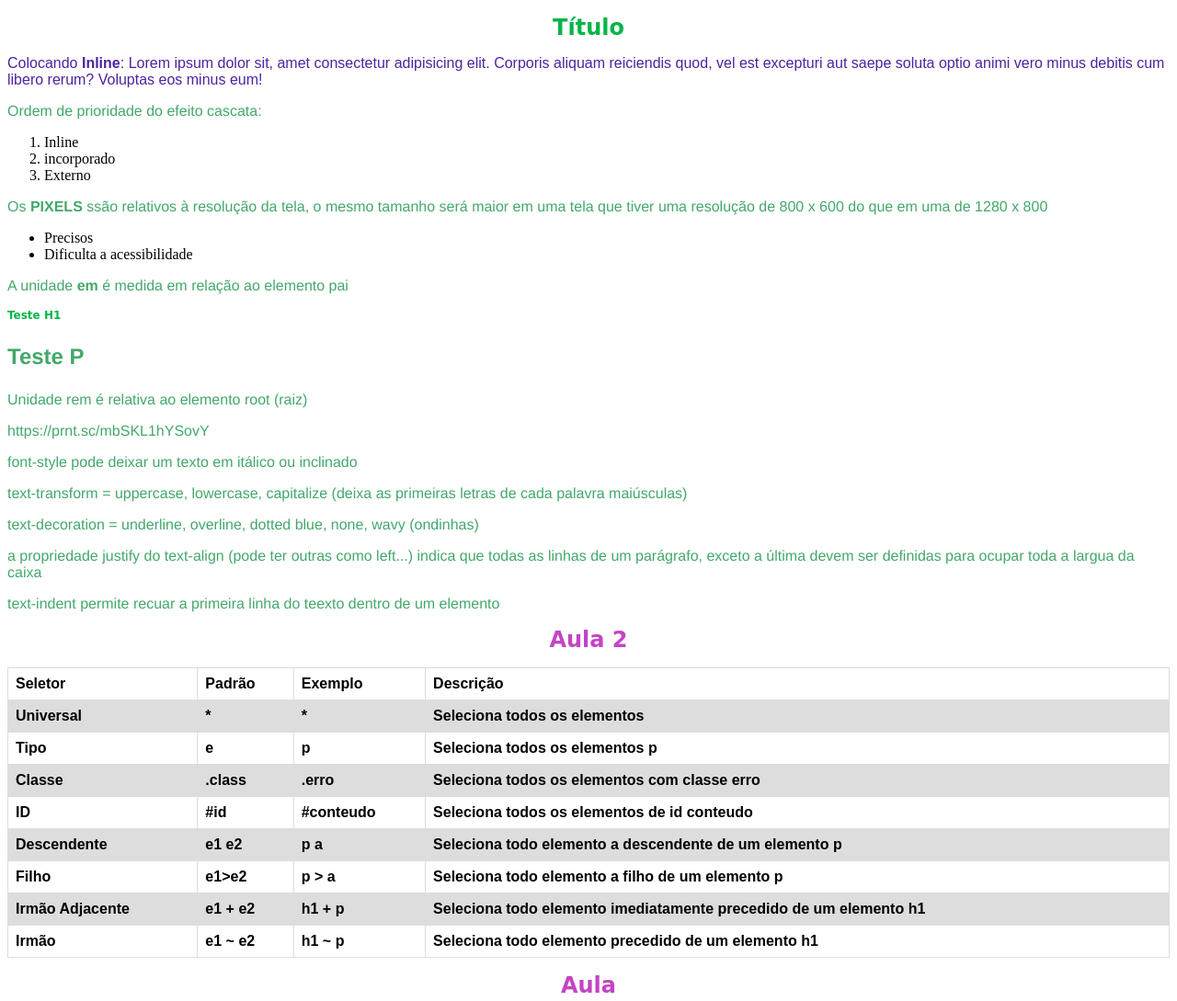
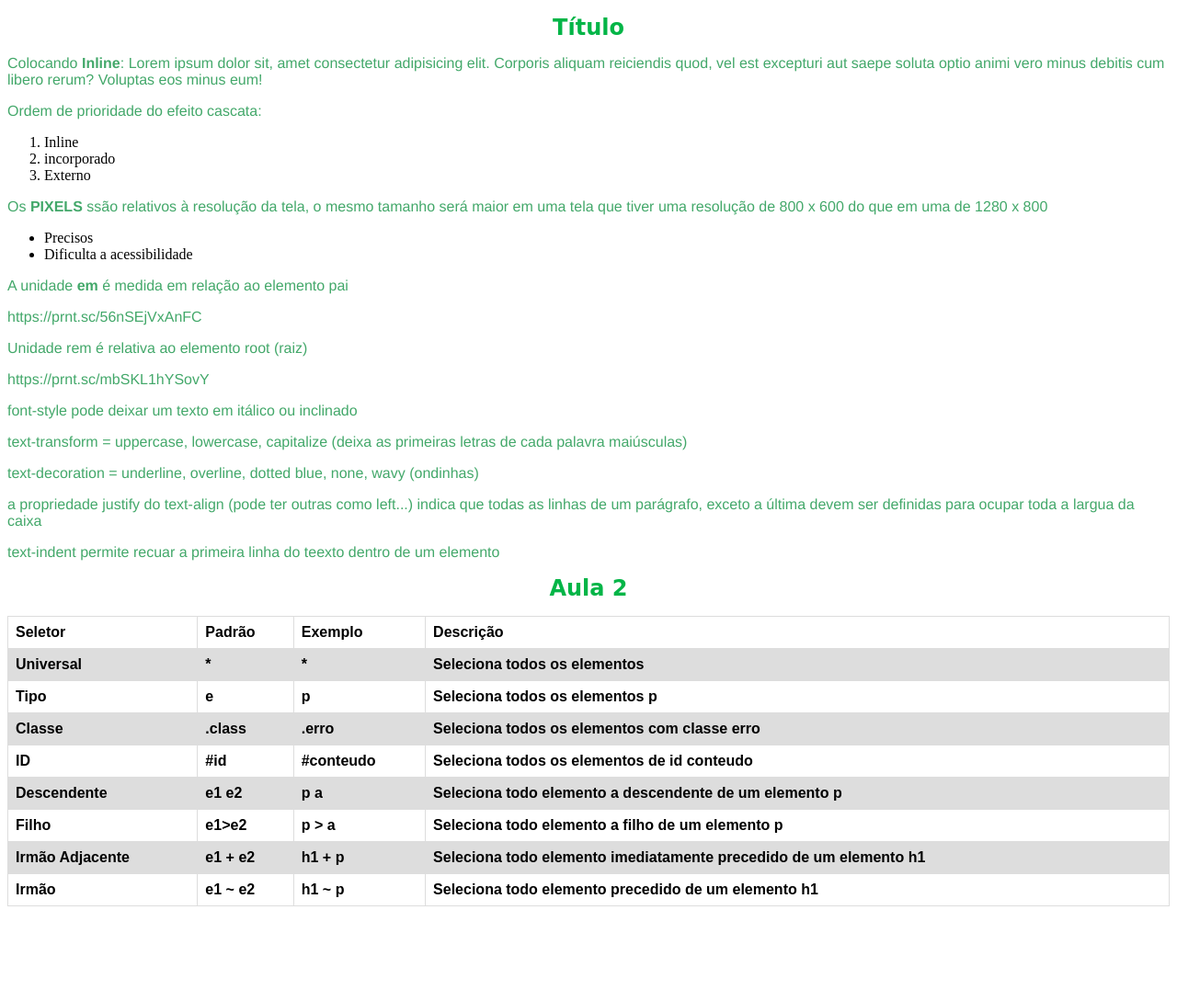
Before and after one commit to GusttavoSoares/exercicios-aw1, a plain HTML site: page 2BIM/Treino-Parelelo/html.html in a window 1280 px wide. Shown: the whole page at 92% size. After the commit the page ends 994 px from the top, so only its background shows below. Drawn offline with Linux system fonts and the light colour scheme.

Commit message:
adicionando css externo

```diff
--- a/2BIM/Treino-Parelelo/css/styles.css
+++ b/2BIM/Treino-Parelelo/css/styles.css
@@ -0,0 +1,40 @@
+/*
+TESTAR UM DE CADA VEZ
+article a {background: red;}
+ article p b {background: red;}
+ article p > b {background: red;}
+ article p > a {background: red;}
+ article h3 + p {background: red;}
+ article p + p {background: red;}
+ article h3 ~ p {background: red;}
+*/
+
+h1 {
+  font-family: cursive;
+  font-size: 24px;
+  font-weight: 900;
+  color: #02b547;
+  text-align: center;
+}
+
+p {
+  color: #43a86a;
+  font-family: "Franklin Gothic Medium", fantasy;
+}
+
+table {
+  font-family: arial, sans-serif;
+  border-collapse: collapse;
+  width: 100%;
+}
+
+td,
+th {
+  border: 1px solid #dddddd;
+  text-align: left;
+  padding: 8px;
+}
+
+tr:nth-child(even) {
+  background-color: #dddddd;
+}
--- a/2BIM/Treino-Parelelo/html.html
+++ b/2BIM/Treino-Parelelo/html.html
@@ -7,45 +7,12 @@
     <meta name="viewport" content="width=device-width, initial-scale=1.0">
     <title>Página treino</title>
     <!-- adicionando css externo-->
-    <link hrf="css/styles.css" type="text/css" rel="stylesheet">
+    <link href="css/styles.css" type="text/css" rel="stylesheet">
 </head>
 
 <body>
-    <!-- adicionando css interno/incorporado, só tem efeito nessa página e não pode ser reaproveitado-->
-    <style>
-        h1 {
-            font-family: cursive;
-            font-size: 24px;
-            font-weight: 900;
-            color: #02b547;
-        }
-
-        p {
-            color: #43a86a;
-            font-family: "Franklin Gothic Medium", fantasy;
-        }
-
-        table {
-            font-family: arial, sans-serif;
-            border-collapse: collapse;
-            width: 100%;
-        }
-
-        td,
-        th {
-            border: 1px solid #dddddd;
-            text-align: left;
-            padding: 8px;
-        }
-
-        tr:nth-child(even) {
-            background-color: #dddddd;
-        }
-    </style>
-
-    <h1 style="text-align: center">Título</h1>
-    <!-- adicionando css inline-->
-    <p style="color: #4d24a0; font-family: Fantasy">Colocando <b>Inline</b>: Lorem ipsum dolor sit, amet consectetur
+    <h1>Título</h1>
+    <p>Colocando <b>Inline</b>: Lorem ipsum dolor sit, amet consectetur
         adipisicing elit. Corporis aliquam reiciendis quod, vel est excepturi aut saepe soluta optio animi vero minus
         debitis cum libero rerum? Voluptas eos minus eum! </p>
 
@@ -67,11 +34,7 @@
     <p>A unidade <b>em</b> é medida em relação ao elemento pai
     <p>
 
-    <h1 style="font-size: 12px">
-        Teste H1
-        <p style="font-size: 2em">Teste P</p>
-        <!--2em corresponde a 24px-->
-    </h1>
+    <p>https://prnt.sc/56nSEjVxAnFC</p>
 
     <p>Unidade rem é relativa ao elemento root (raiz)</p>
     <p> https://prnt.sc/mbSKL1hYSovY</p>
@@ -88,7 +51,7 @@
     <p>text-indent permite recuar a primeira linha do teexto dentro de um elemento</p>
 </body>
 
-<h1 style="color:#c344c5; text-align: center"> Aula 2</h1>
+<h1> Aula 2</h1>
 
 <table>
     <tr>
@@ -147,5 +110,4 @@
     </tr>
 </table>
 
-<h1 style="color:#c344c5; text-align: center"> Aula </h1>
 </html>
```
Also changed, not shown: 2BIM/Treino-Parelelo/testeSeletores.html (+1 -12 lines).
